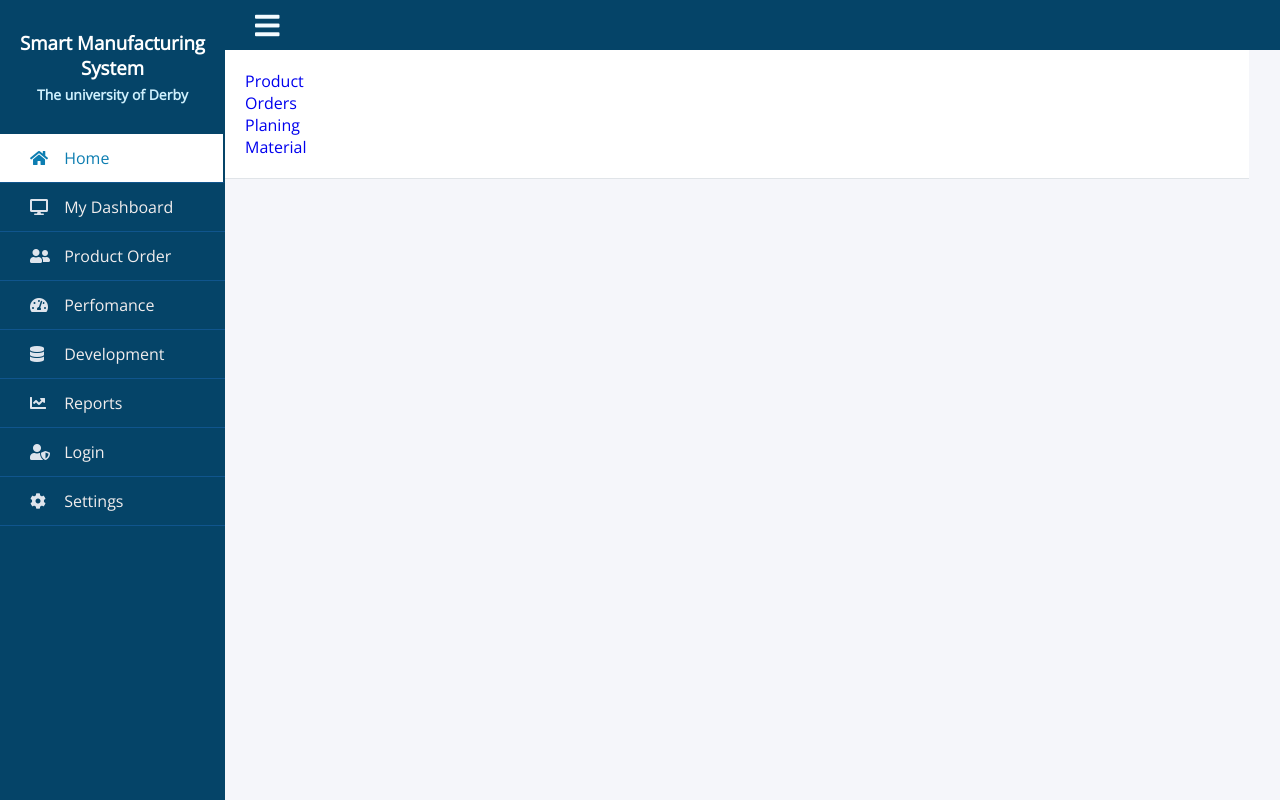
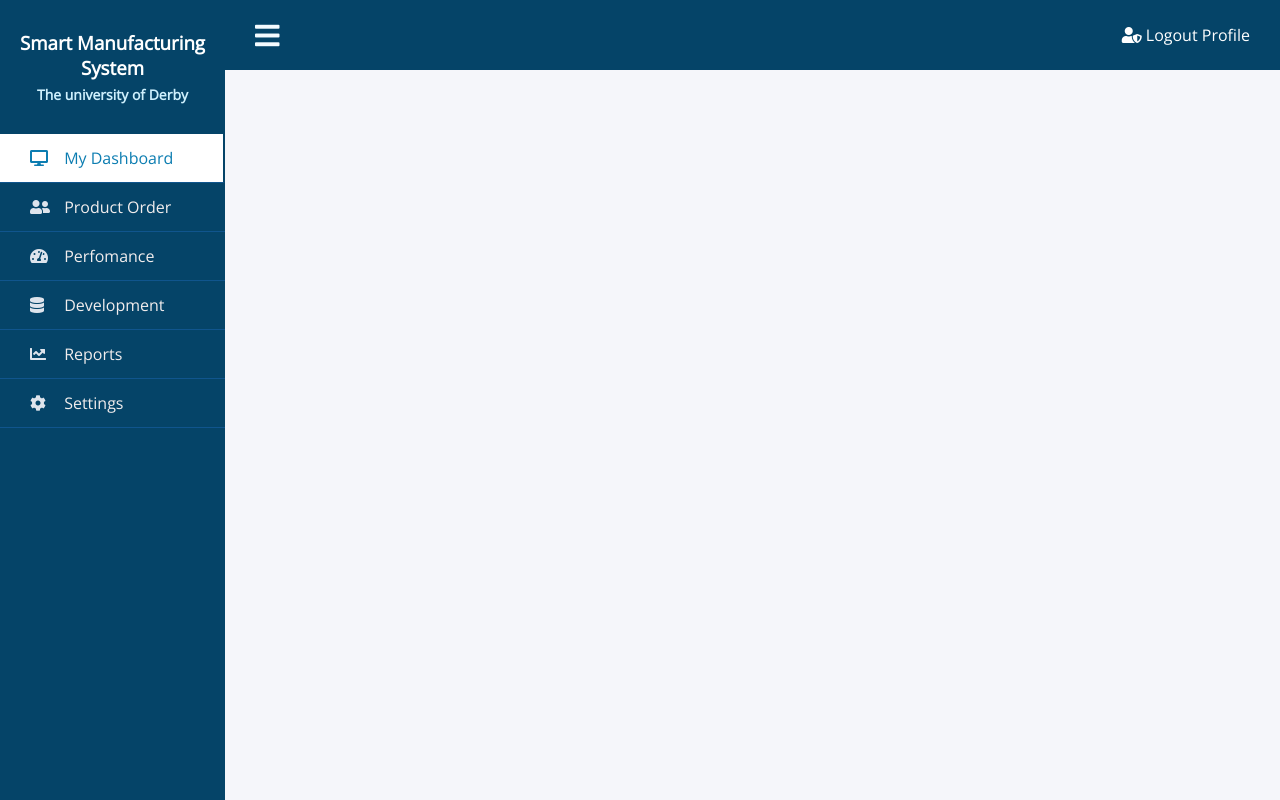
Before and after one commit to Braintech22/Braintech22.github.io, a plain HTML site: page main.html in a window 1280 px wide. Drawn offline with nearby package versions, Linux system fonts and the light colour scheme.

Commit message:
3-12-2022

```diff
--- a/main.html
+++ b/main.html
@@ -30,10 +30,40 @@
                         <i class="fas fa-bars"></i>
                     </a>
                 </div>
+                <div class="logout-profile">
+                    <li>
+                        <a href="index.html">
+                            <span class="icon"><i class="fas fa-user-shield"></i></span>
+                            <span class="item">Logout</span>
+                        </a>
+                        <a href="#">
+                            <span class="item">Profile</span>
+                        </a>
+
+                    </li>
                 </div>
+            </div>
+        </div>
+        </nav>
 
+        <!-- <div class="menu">
+            <div class="logo">
+                Coding Market
             </div>
-        <!-- </nav> -->
+            <div class="right_menu">
+                <ul>
+                    <li><i class="fas fa-user"></i>
+                        <div class="profile_dd">
+                            <div class="dd_item">Profile</div>
+                            <div class="dd_item">Change Password</div>
+                            <div class="dd_item">Logout</div>
+                        </div>
+                    </li>
+                </ul>
+            </div>
+        </div>  -->
+
+
 
 
 
@@ -49,14 +79,14 @@
 
                 <ul>
 
-                    <li>
+                    <!-- <li>
                         <a href="#" class="active">
                             <span class="icon"><i class="fas fa-home"></i></span>
                             <span class="item">Home</span>
                         </a>
-                    </li>
+                    </li> -->
                     <li>
-                        <a href="#">
+                        <a href="#" class="active">
                             <span class="icon"><i class="fas fa-desktop"></i></span>
                             <span class="item">My Dashboard</span>
                         </a>
@@ -85,12 +115,12 @@
                             <span class="item">Reports</span>
                         </a>
                     </li>
-                    <li>
+                    <!-- <li>
                         <a href="Login.html">
                             <span class="icon"><i class="fas fa-user-shield"></i></span>
                             <span class="item">Login</span>
                         </a>
-                    </li>
+                    </li> -->
                     <li>
                         <a href="#">
                             <span class="icon"><i class="fas fa-cog"></i></span>
@@ -101,24 +131,7 @@
             </div>
 
         </div>
-        <div class="main_content">
-            <div class="header">
-                <ul class="nav nav-tabs">
-                    <li class="nav-item">
-                        <a class="nav-link active" aria-current="page" href="#">Product</a>
-                    </li>
-                    <li class="nav-item">
-                        <a class="nav-link active" aria-current="page" href="#">Orders</a>
-                    </li>
-                    <li class="nav-item">
-                        <a class="nav-link active" aria-current="page" href="#">Planing</a>
-                    </li>
-                    <li class="nav-item">
-                        <a class="nav-link active" aria-current="page" href="#">Material</a>
-                    </li>
 
-                </ul>
-            </div>
         <div class="info">
 
         </div>
--- a/styles.css
+++ b/styles.css
@@ -21,6 +21,11 @@ body {
     height: 100%;
     padding: 20px 0;
     transition: all 0.5s ease;
+}
+
+.logout-profile {
+    display: flex;
+    justify-content: space-between;
 }
 
 .wrapper .sidebar .profile {
@@ -86,7 +91,7 @@ body {
 
 .wrapper .section .top_navbar {
     background: rgb(5, 68, 104);
-    height: 50px;
+    height: 70px;
     display: flex;
     align-items: center;
     padding: 0 30px;
@@ -95,6 +100,21 @@ body {
 .wrapper .section .top_navbar .hamburger a {
     font-size: 28px;
     color: #f4fbff;
+}
+
+.wrapper .section .top_navbar {
+    display: flex;
+    justify-content: space-between;
+}
+
+.wrapper .section .top_navbar a {
+    color: white;
+}
+
+.wrapper .section .top_navbar span {
+    color: white;
+    height: 50px;
+    width: 50px;
 }
 
 .wrapper .section .top_navbar .hamburger a:hover {
```
Lines whose indentation alone changed are shown as unchanged.
